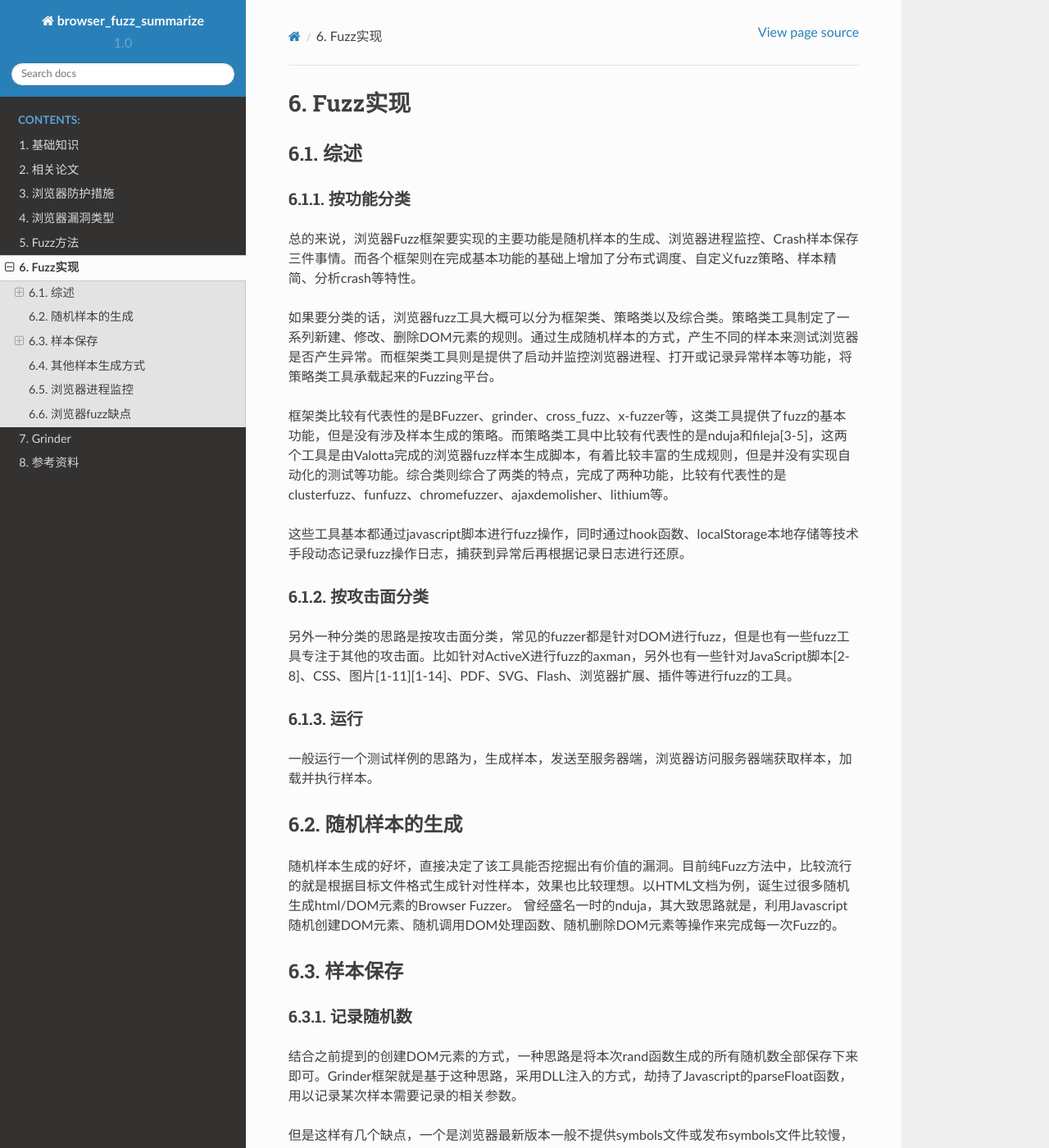
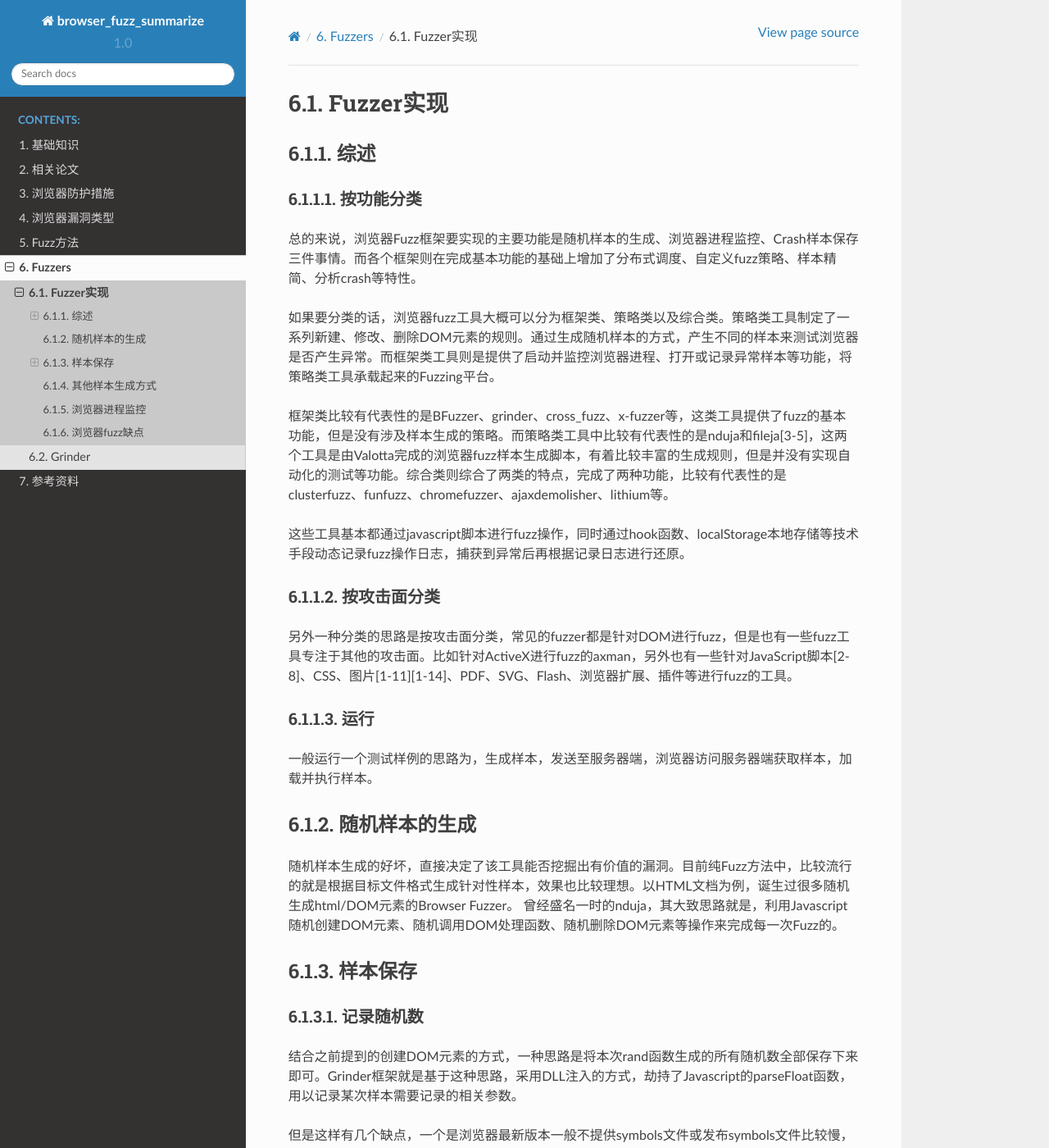
Before and after one commit to LyleMi/Browser-Fuzz-Summarize, a Sphinx documentation site: the page built from source/fuzzers/implementation.rst, in a window 1280 px wide and 1400 px high. Shown: the whole window at 82% size. Built offline with Sphinx 7.4.7 and the Read the Docs theme 2.0.0, drawn with Linux system fonts in a browser that asks for light colours; some of the changed text lies outside the part shown.

Commit message:
re construct

```diff
--- a/source/tool.rst
+++ b/source/fuzzers/implementation.rst
@@ -1,4 +1,4 @@
-Fuzz实现
+Fuzzer实现
 ==================================================
 
 综述
--- /dev/null
+++ b/source/fuzzers/index.rst
@@ -0,0 +1,9 @@
+Fuzzers
+================================
+
+.. toctree::
+   :maxdepth: 2
+   :caption: Contents:
+
+   implementation
+   grinder
--- a/source/index.rst
+++ b/source/index.rst
@@ -11,6 +11,5 @@
    mitigation
    vultype
    fuzz
-   tool
-   grinder
+   fuzzers/index
    ref
--- a/source/ref.rst
+++ b/source/ref.rst
@@ -64,6 +64,10 @@
 13. `mitigationview <https://github.com/fishstiqz/mitigationview>`_
 
 14. `sandbox attacksurface analysis tools <https://github.com/google/sandbox-attacksurface-analysis-tools>`_
+
+15. `NodeFuzz <https://github.com/attekett/NodeFuzz>`_
+
+16. `wadi <https://github.com/sensepost/wadi>`_
 
 Blog or Talks
 --------------------------------------------------
```
Also changed, not shown: source/fuzzers/grinder.rst (renamed from source/grinder.rst).
